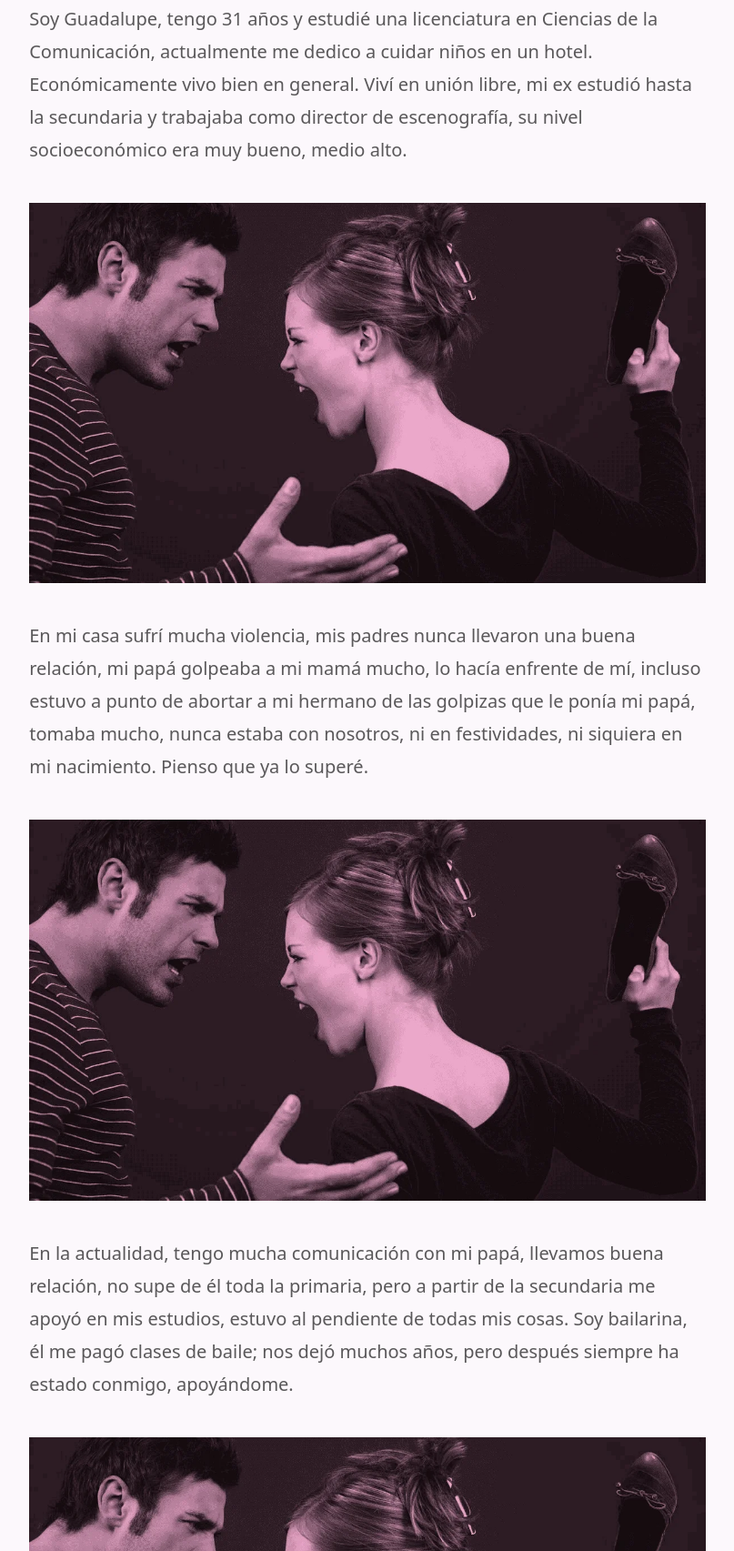
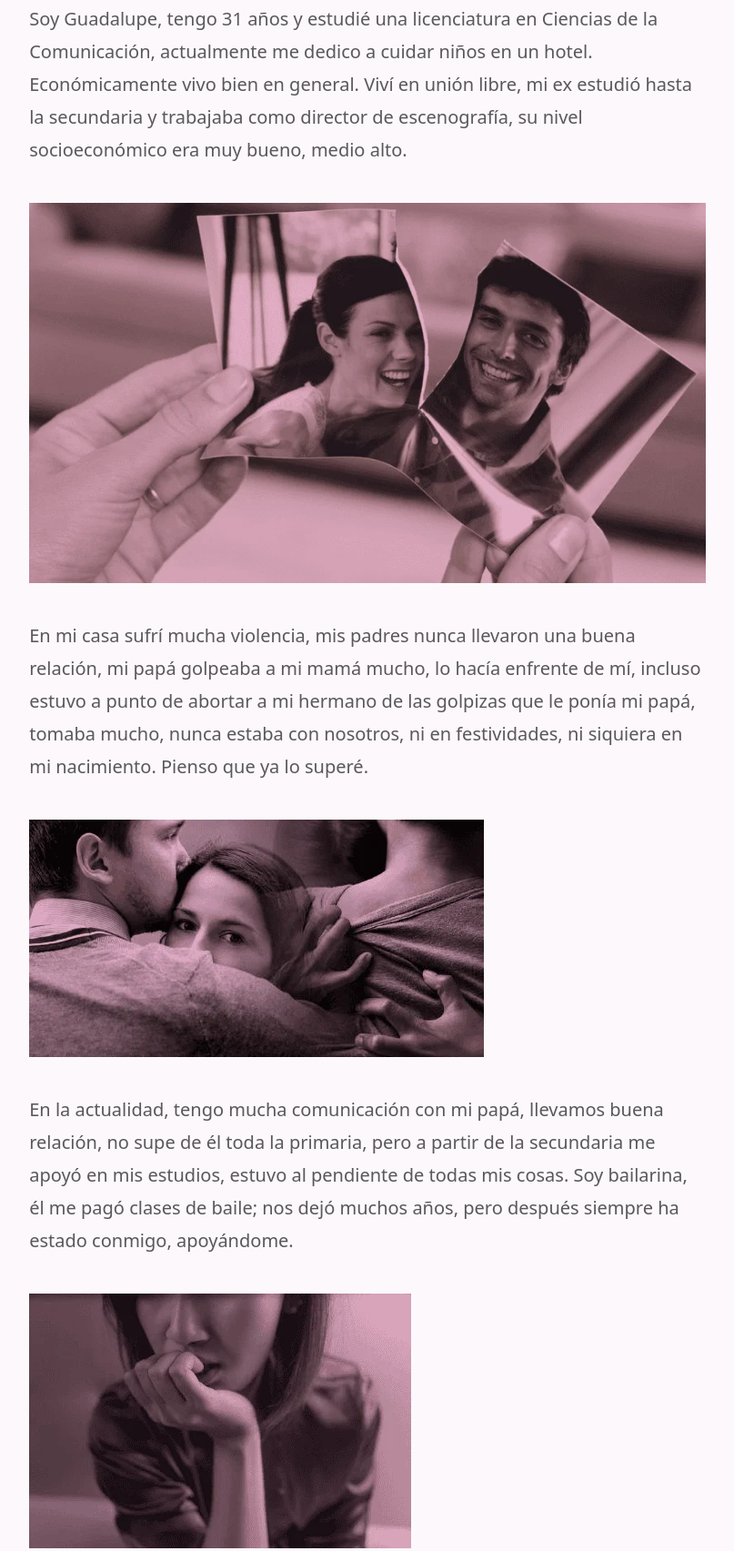
Before and after one commit to kawpls/servicio-social-udg, an Eleventy site: page src/posts/era-muy-celoso-y-posesivo-eso-me-incomodaba-mucho-termine-la-relacion-por-ese-motivo.md in a window 1280 px wide. Shown: the part 349-2054 px from the top of the page at 91% size, without its empty margins (236-1043 px from the left). Built offline with nearby package versions, Linux system fonts and the light colour scheme; Eleventy itself is replaced by a stand-in of ours; files that its build step writes are made by us from their sources; a script that the page names is missing.

Commit message:
Update Post “era-muy-celoso-y-posesivo-eso-me-incomodaba-mucho-termine-la-relacion-por-ese-motivo”

```diff
--- a/src/posts/era-muy-celoso-y-posesivo-eso-me-incomodaba-mucho-termine-la-relacion-por-ese-motivo.md
+++ b/src/posts/era-muy-celoso-y-posesivo-eso-me-incomodaba-mucho-termine-la-relacion-por-ese-motivo.md
@@ -8,7 +8,7 @@ description: Soy Guadalupe, tengo 31 años y estudié una licenciatura en Cienci
   la secundaria y trabajaba como director de escenografía, su nivel
   socioeconómico era muy bueno, medio alto.
 author: Guadalupe 31 años
-image: /static/img/blog-img-3.webp
+image: /static/img/blog-img-22.webp
 date: 2024-01-24T19:53:21.985Z
 tags:
   - Feminismo
@@ -16,25 +16,24 @@ tags:
   - MujeresValientes
   - NoEstásSola
 ---
-
 Soy Guadalupe, tengo 31 años y estudié una licenciatura en Ciencias de la Comunicación, actualmente me dedico a cuidar niños en un hotel. Económicamente vivo bien en general. Viví en unión libre, mi ex estudió hasta la secundaria y trabajaba como director de escenografía, su nivel socioeconómico era muy bueno, medio alto.
 
-![AyudaParaLaMujer](/static/img/blog-img-6.webp "AyudaParaLaMujer")
+![AyudaParaLaMujer](/static/img/blog-img-21.webp "AyudaParaLaMujer")
 
 En mi casa sufrí mucha violencia, mis padres nunca llevaron una buena relación, mi papá golpeaba a mi mamá mucho, lo hacía enfrente de mí, incluso estuvo a punto de abortar a mi hermano de las golpizas que le ponía mi papá, tomaba mucho, nunca estaba con nosotros, ni en festividades, ni siquiera en mi nacimiento. Pienso que ya lo superé.
 
-![AyudaParaLaMujer](/static/img/blog-img-6.webp "AyudaParaLaMujer")
+![AyudaParaLaMujer](/static/img/blog-img-22.webp "AyudaParaLaMujer")
 
 En la actualidad, tengo mucha comunicación con mi papá, llevamos buena relación, no supe de él toda la primaria, pero a partir de la secundaria me apoyó en mis estudios, estuvo al pendiente de todas mis cosas. Soy bailarina, él me pagó clases de baile; nos dejó muchos años, pero después siempre ha estado conmigo, apoyándome.
 
-![AyudaParaLaMujer](/static/img/blog-img-6.webp "AyudaParaLaMujer")
+![AyudaParaLaMujer](/static/img/blog-img-23.webp "AyudaParaLaMujer")
 
 Sobre la relación que tuve, duró 7 años, lo conocí en una fiesta e intercambiamos números, así empezó todo. No hubo golpes o insultos fuertes, pero los celos y obsesiones que tenía mi novio, eran exagerados, muy posesivos, no me quería dejar convivir con nadie, eso era muy difícil para mi por mi estilo de vida, era bailarina y siempre fui muy sociable. Me llegaba a celar hasta con los gays, mi coreógrafo era uno de ellos. Un día, estando en una fiesta, me aventó a la alberca, esa vez sentí literalmente que me quería ahogar, pero pude salir.
 
-![AyudaParaLaMujer](/static/img/blog-img-6.webp "AyudaParaLaMujer")
+![AyudaParaLaMujer](/static/img/blog-img-24.webp "AyudaParaLaMujer")
 
 Me llegó a reclamar mucho que no podía acompañarme a mis presentaciones con el grupo de baile, esto porque era una regla establecida, al menos que fueras menor de edad, pero no podías llevar acompañantes.
 
-![AyudaParaLaMujer](/static/img/blog-img-6.webp "AyudaParaLaMujer")
+![AyudaParaLaMujer](/static/img/blog-img-25.webp "AyudaParaLaMujer")
 
 Luego supe que él andaba con alguien más, aunque nunca pude comprobarlo, él nunca lo aceptó. Todo esto, me llevó a tomar la decisión de terminar la relación, afortunadamente pude hacerlo y ahora vivo muy bien, fue lo mejor.
```
